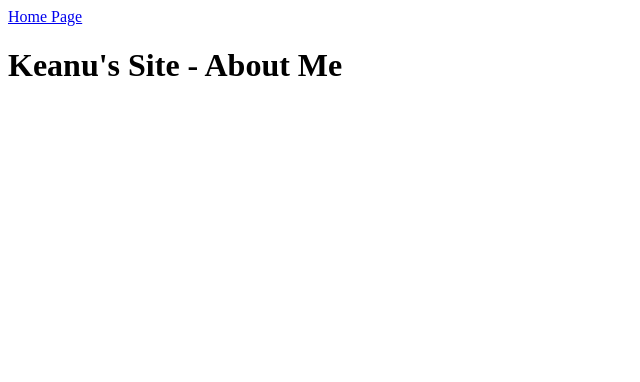
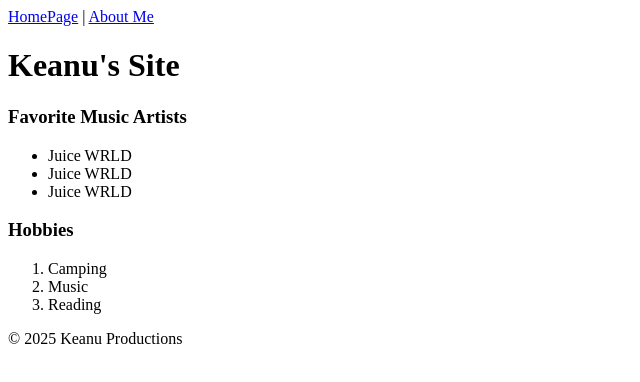
Before and after one commit to KeanuHarris/COMP1A-Exercise, a plain HTML site: page about.html in a window 1280 px wide. Shown: the whole page, without its empty margins (0-640 px from the left). Drawn offline with Linux system fonts and the light colour scheme.

Commit message:
added more content

```diff
--- a/about.html
+++ b/about.html
@@ -10,15 +10,31 @@
 <body>
     <header>
         <nav>
-            <a href="index.html">Home Page</a>
+            <a href="index.html">HomePage</a>  |
+            <a href="about.html">About Me</a>
         </nav>
-        <h1>Keanu's Site - About Me</h1>
+        <h1>Keanu's Site</h1>
     </header>
     <main>
-
+        <section>
+            <h3>Favorite Music Artists</h3>
+            <ul>
+                <li>Juice WRLD</li>
+                <li>Juice WRLD</li>
+                <li>Juice WRLD</li>
+            </ul>
+        </section>
+        <section>
+            <h3>Hobbies</h3>
+            <ol>
+                <li>Camping</li>
+                <li>Music</li>
+                <li>Reading</li>
+            </ol>
+        </section>
     </main>
     <footer>
-
+        <p>&copy; 2025 Keanu Productions</p>
     </footer>
 </body>
 </html>
```
